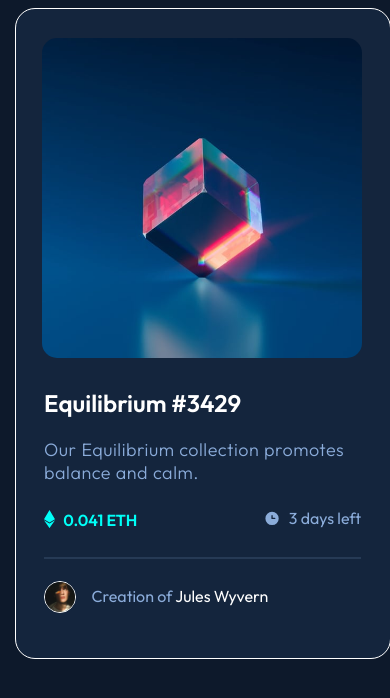
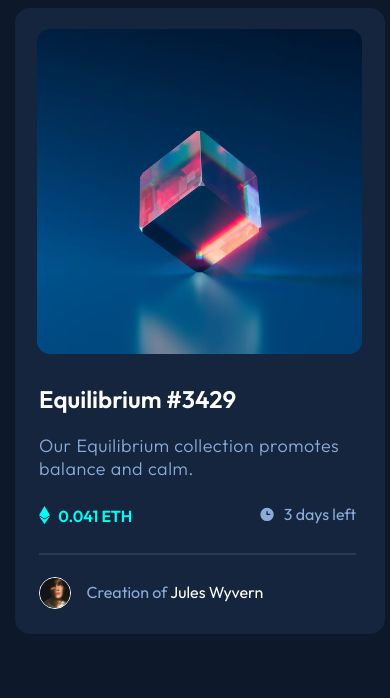
Before and after one commit to hammichalkovic/frontend-mentor-practices, a plain HTML site: page nft-preview-card-component-main/index.html in a window 390 px wide. Drawn offline with Linux system fonts and the light colour scheme.

Commit message:
Align overlay svg and flex rule in dif. resol.

```diff
--- a/nft-preview-card-component-main/css/style.css
+++ b/nft-preview-card-component-main/css/style.css
@@ -15,13 +15,13 @@ body {
 
 main {
     margin: 5% 10% 20% 10%;
-    width: 80%;
-    min-width: 397px;
+    width: 397px;
+    flex-shrink: 0;
     height: 100%;
     border: 2px solid hsl(216, 50%, 16%);
     border-radius: 13px;
     background-color: hsl(216, 50%, 16%);
-    box-shadow: 1px 15px 40px 15px 50%;
+    box-shadow: 1px 15px 40px 15px 5;
 }
 
 img {
@@ -149,28 +149,25 @@ footer a {
 @media screen and (max-width:415px) {
 
     body {
-        min-height: 630px;
+        min-height: 600px;
         min-width: 375px;
     }
 
     main {
-        /* min-width: 397px; */
-        min-width: 360px;
-        min-height: 635px;
-        border: 1px solid white;
+        width: 360px;
+        min-height: 620px;
         margin: auto 7px;
-        padding: 7px;
-        border-radius: 20px;
+        padding: 2px 5px 0 1px ;
+        border-radius: 15px;
 
     }
 
     .picture img {
-        width: 320px;
-        height: 320px;
-        border-radius: 15px;
+        width: 325px;
+        height: 325px;
+        border-radius: 13px;
         margin-left: -2px;
         margin-top: 5px;
-        /* border: 1px dotted white; */
     }
 
     h1 {
@@ -184,8 +181,7 @@ footer a {
     }
 
     .info {
-        /* border: 1px solid red; */
-        width: 325px;
+        width: 330px;
     }
 
     .container {
@@ -193,21 +189,35 @@ footer a {
         grid-template-columns: 162px 155px;
     }
 
+    .sign {
+        margin: 6% 6% -60% 6%;
+        display: grid;
+        grid-template-columns: 15% 85%;
+        grid-template-rows: 32px;
+    }
+
     div.picture {
-        height: 325px;
-        width: 325px;
+        height: 330px;
+        width: 330px;
         padding-right: 40px;
-        /* border: 2px solid salmon; */
     }
 
     div.overlay {
         position: relative;
-        top: -320px;
-        width: -60px;
-        padding: 40% 60% 60% 40%;
+        top: -98%;
+        box-sizing: border-box;
+        width: 325px;
+        height: 325px;
+        right: 0.5%;
         background-color:hsla(178, 100%, 50%, 40%);
-        border-radius: 15px;
+        border-radius: 13px;
         opacity: 0%;
+    }
+
+    .overlay svg {
+        position: relative;
+        top: -10px;
+        left: -10px;
     }
 
     .avatar img {
@@ -218,9 +228,9 @@ footer a {
     div.media {
         /* height: 349px;
         width: 349px; */
-        height: 325px;
-        width: 325px;
-        margin-top: -5px;
+        height: 330px;
+        width: 330px;
+        margin-top: -10px;
     }
 
     footer {
```
